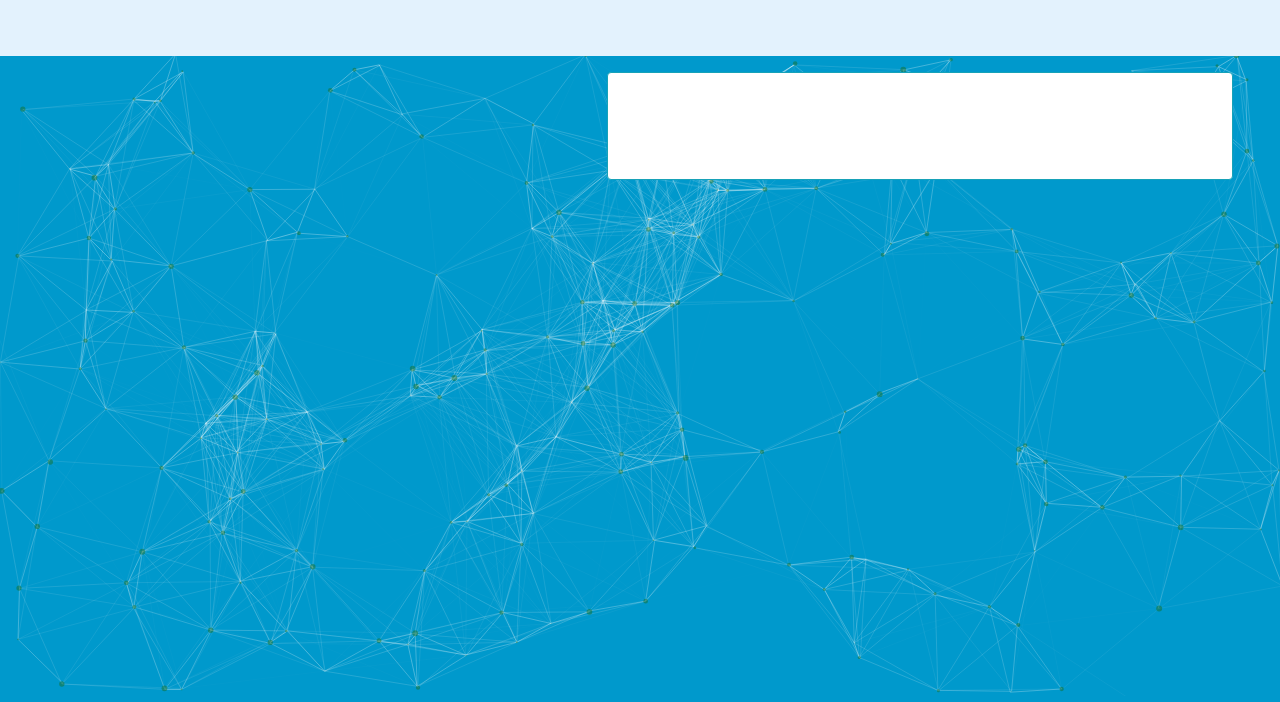
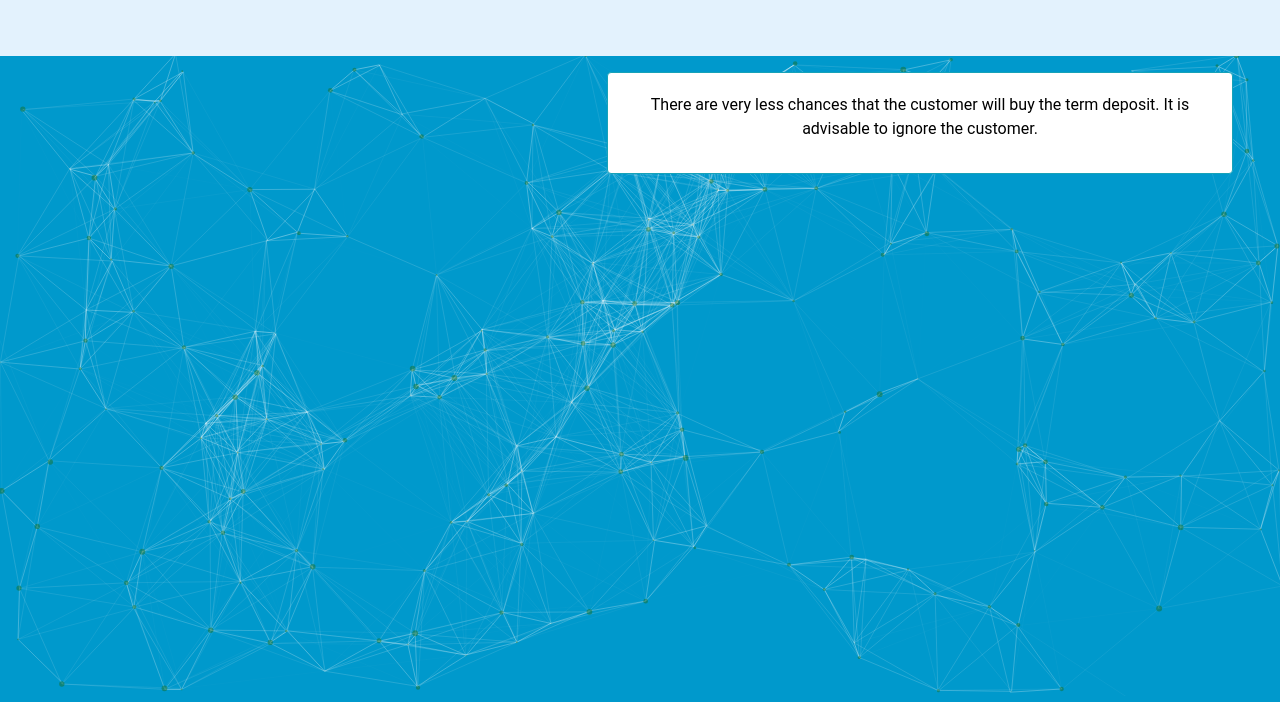
Before and after one commit to chetan8888/precisely_classified, a Flask app: template templates/output.html in a window 1280 px wide. Shown: the top 702 px of the page. Run offline with Flask 2, Linux system fonts and the light colour scheme; the template is opened without the code that fills it, so the values that code supplies are empty; some libraries are stand-ins or nearby versions.

Commit message:
output css corrected

```diff
--- /dev/null
+++ b/static/output.css
@@ -0,0 +1,4 @@
+.mytext
+{
+    color: black;
+}
--- a/templates/output.html
+++ b/templates/output.html
@@ -1,6 +1,8 @@
 {% extends "base.html" %} {% block title %} Output Page {% endblock %}
-{% block
-content %}
+{% block content %}
+
+<link href="../static/output.css" rel="stylesheet" type="text/css">
+
 <div class="d-flex align-middle p-3 mx-auto" stlye="height:144px; width:626px;">
   <div class="container pt-5" stlye="height:100%">
     <div class="card-deck">
@@ -10,13 +12,14 @@ content %}
       >
         <div class="card-body col">
           {% if pred==1 %}
-            <h4 class="card-title">
+            <div class="card-title mytext">
               The probability that the customer will buy the bank term deposit: {{prob}}
-            </h4>
+            </div>
           {% else %}
-            <h4>There are very less chances that the customer will buy the term deposit. It is advisable
+            <div class="card-title mytext">
+              There are very less chances that the customer will buy the term deposit. It is advisable
               to ignore the customer.
-            </h4>
+            </div>
             {% endif %}
 
 
```
